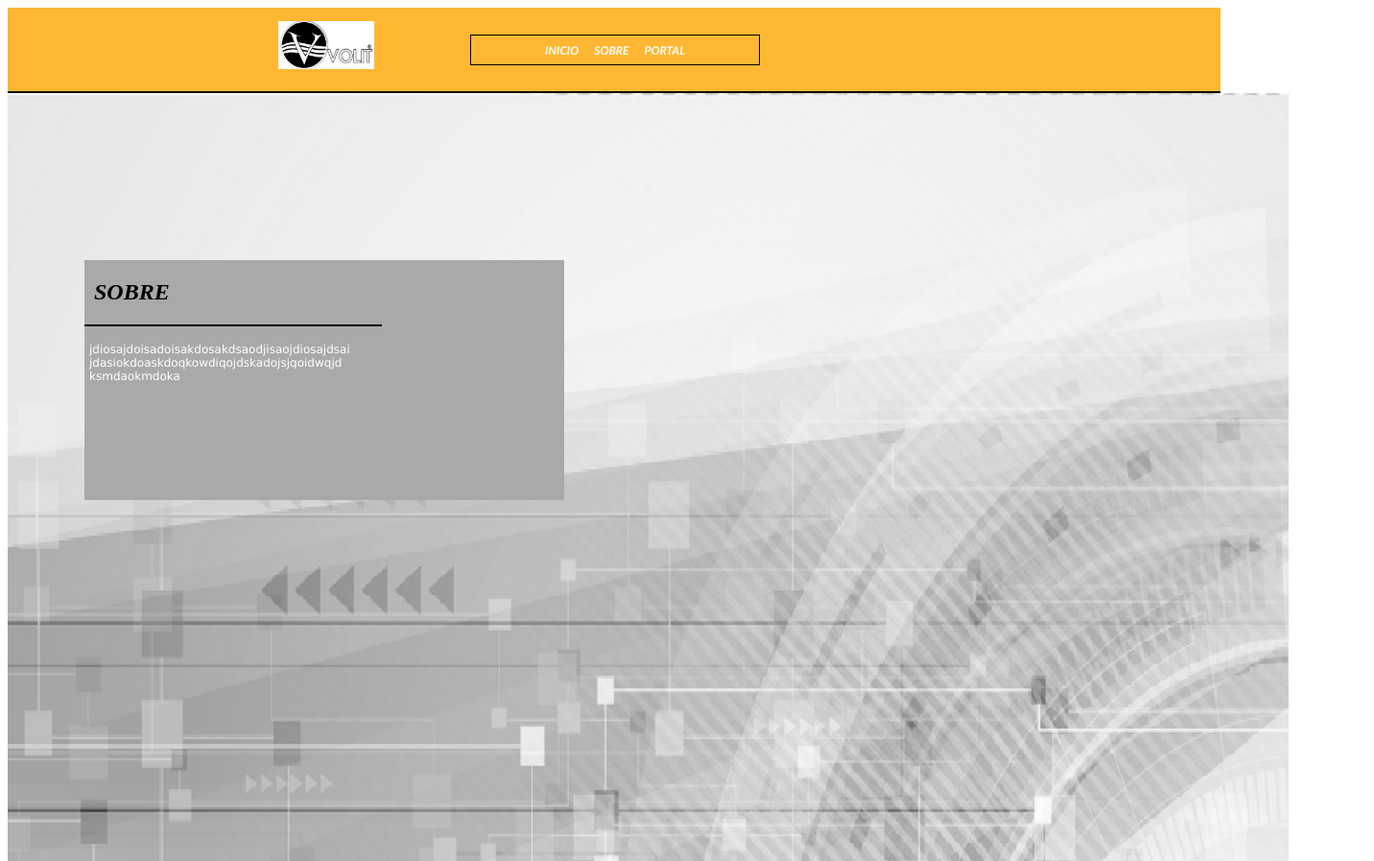
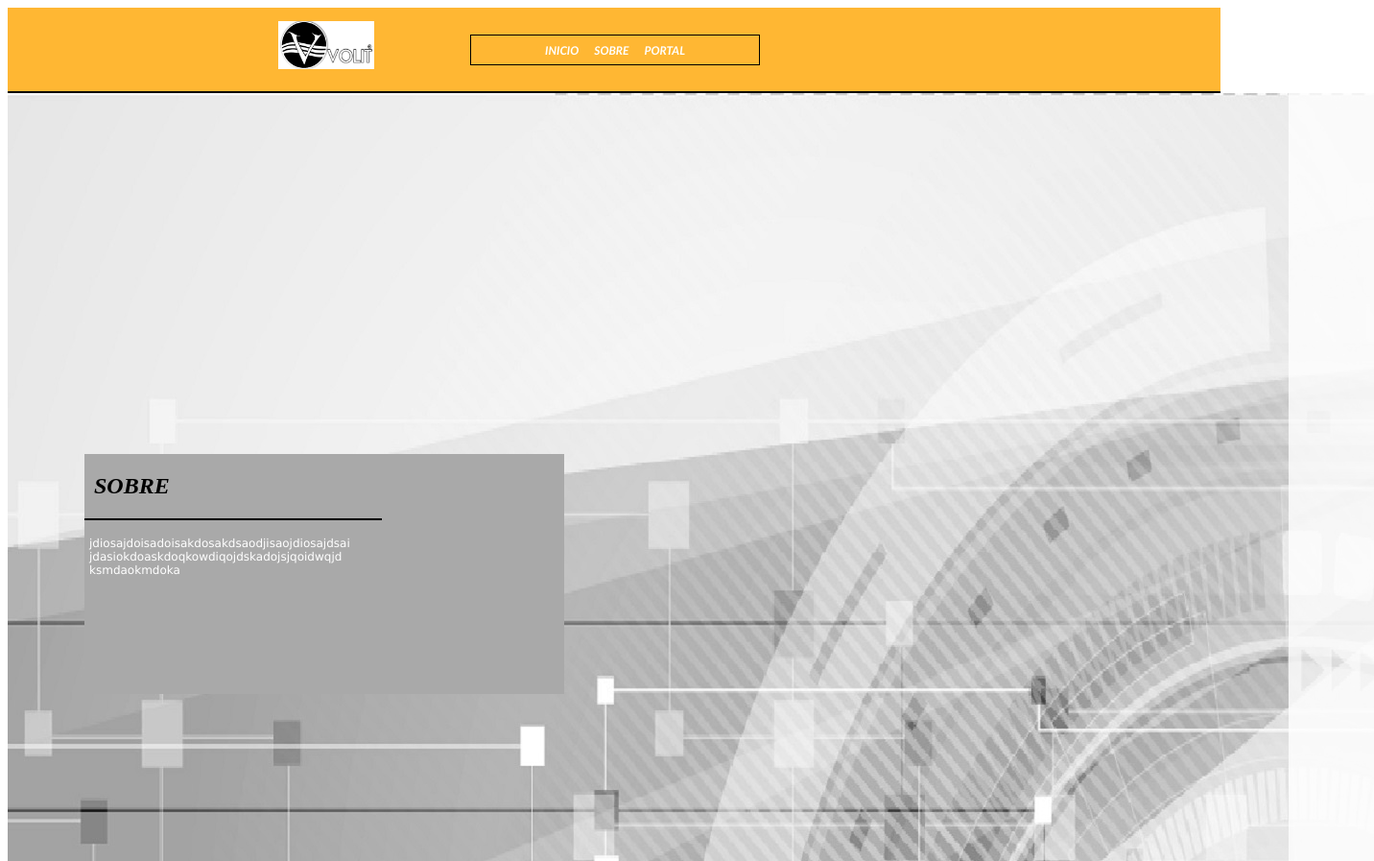
Before and after one commit to DaniloAugustoluz/Site-Volit, a plain HTML site: page sobre.html in a window 1280 px wide. Shown: the top 897 px of the page at 96% size, 1432 px wide, since content can reach past the window. Drawn offline with Linux system fonts and the light colour scheme.

Commit message:
Last commit 13-05-2022

```diff
--- a/sobre.html
+++ b/sobre.html
@@ -34,4 +34,7 @@
         </div>
     </div>
 </body>
+<footer class="footer-content">
+    <a href="">Contato</a>
+</footer>
 </html>
--- a/style/style.css
+++ b/style/style.css
@@ -10,13 +10,9 @@ main {
 
 }
 
-body .img-background{
-    width: 1335px;
-    height: 800px;
-    opacity: 0.3;
+.img-background{
+    opacity: 0.2;
 }
-
-
 /*         HEADER/STYLE MENU          */
 header{
     background-color: rgba(255,165,0, 0.8);
@@ -121,3 +117,11 @@ main .div-article header{
     padding-left: 10px;
     text-transform: uppercase;
 }
+
+
+/*      FOOTER       */
+footer .footer-content{
+    position: absolute;
+    background-color: rgba(255,165,0, 0.8);
+    border-top: 2px solid black;
+}
```
Also changed, not shown: index.html (+3 -0 lines).
